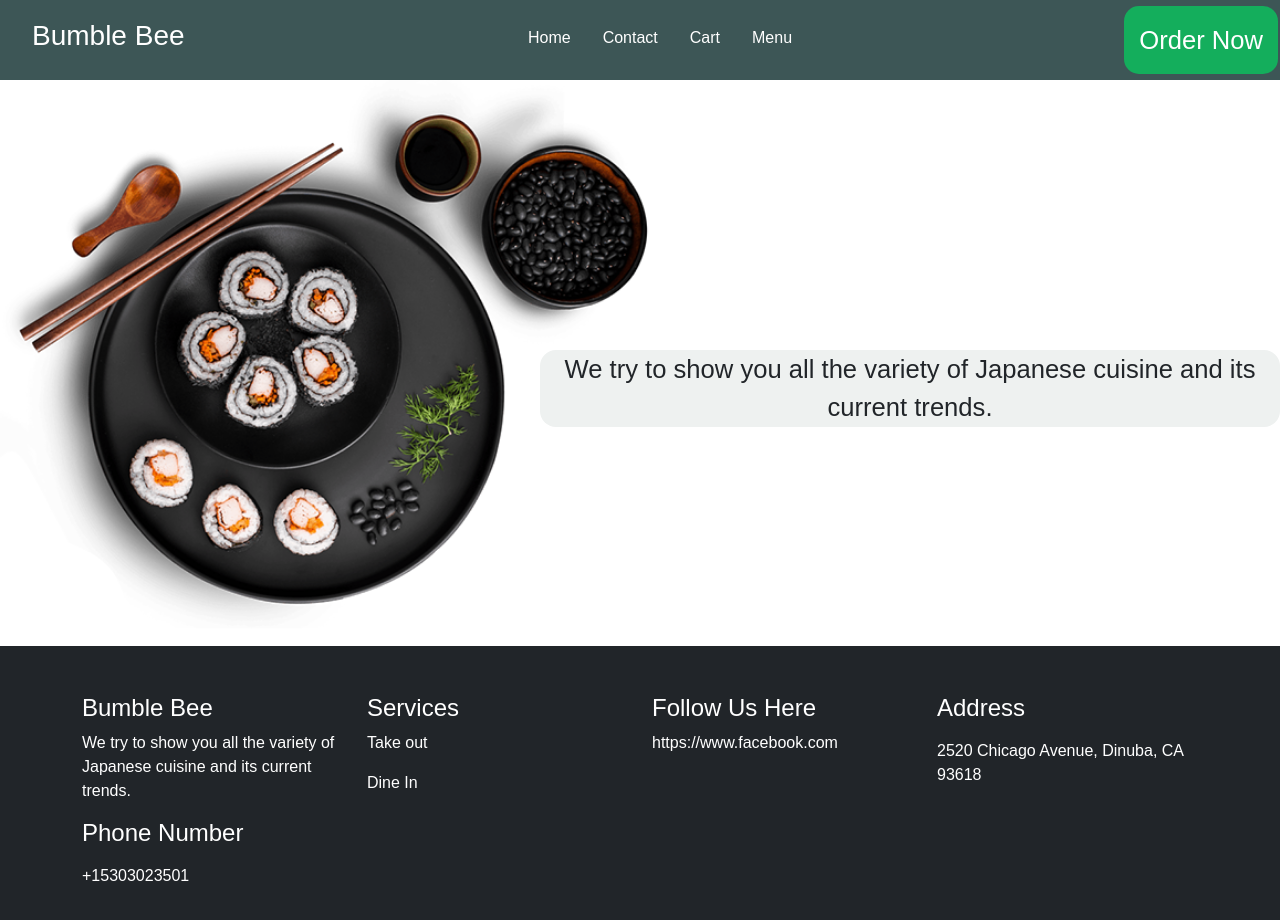
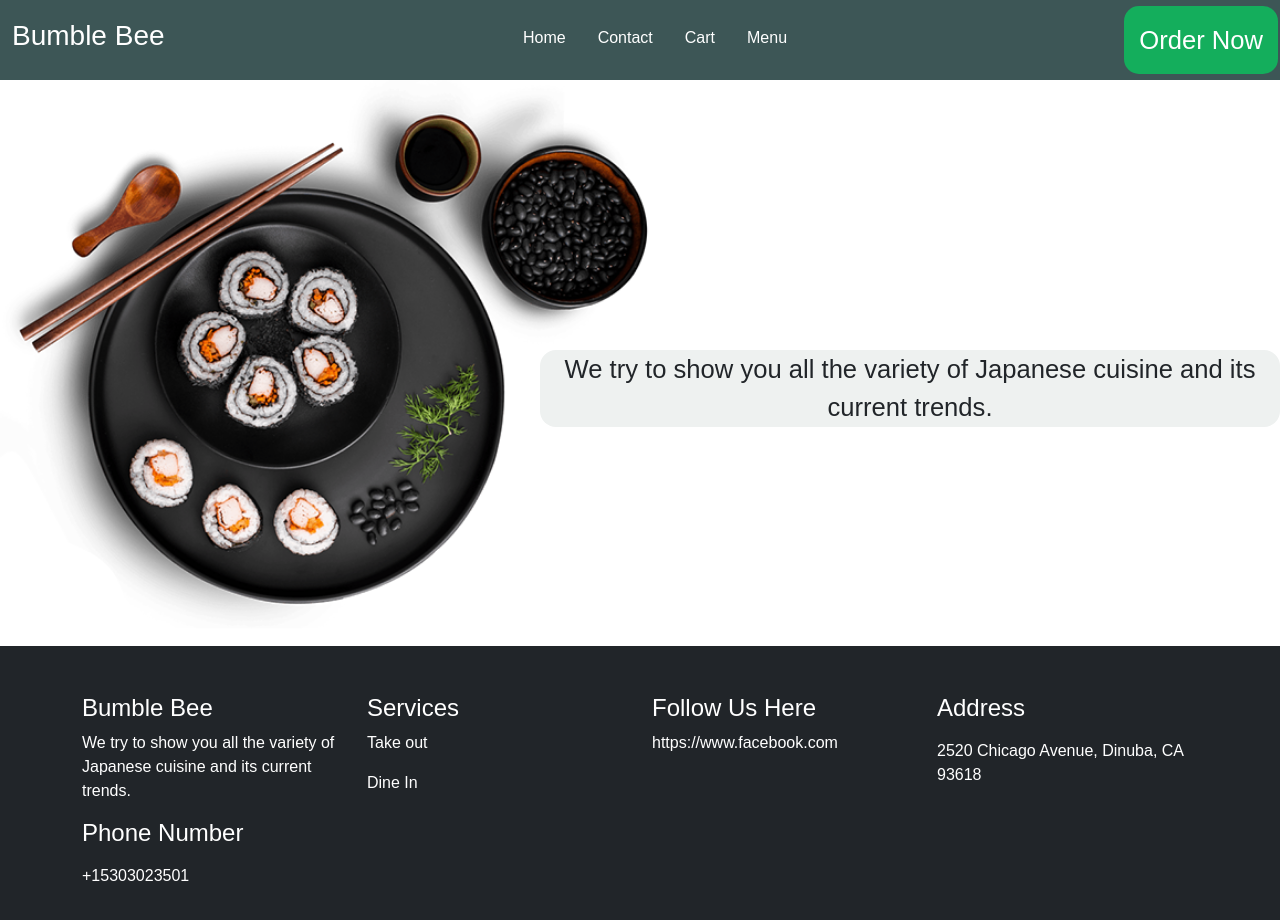
Before and after one commit to mmalik36/food-delivery-website, a React (Create React App) app: page / in a window 1280 px wide. Shown: the top 920 px of the page. Built offline with nearby package versions, Linux system fonts and the light colour scheme; a web font is replaced by a local one.

Commit message:
Add files via upload

```diff
--- a/src/styles/Navbar.css
+++ b/src/styles/Navbar.css
@@ -29,13 +29,13 @@ nav a {
   color: var(--textColor);
   text-decoration: none;
   position: relative;
-  left: 40px;
+  left: 35px;
   top:20px;
 }
 
-nav h3{
-  position: static;
-  left:0px;
+.logo{
+  position: relative;
+  right:20px;
 }
 
 nav a:hover {
```
